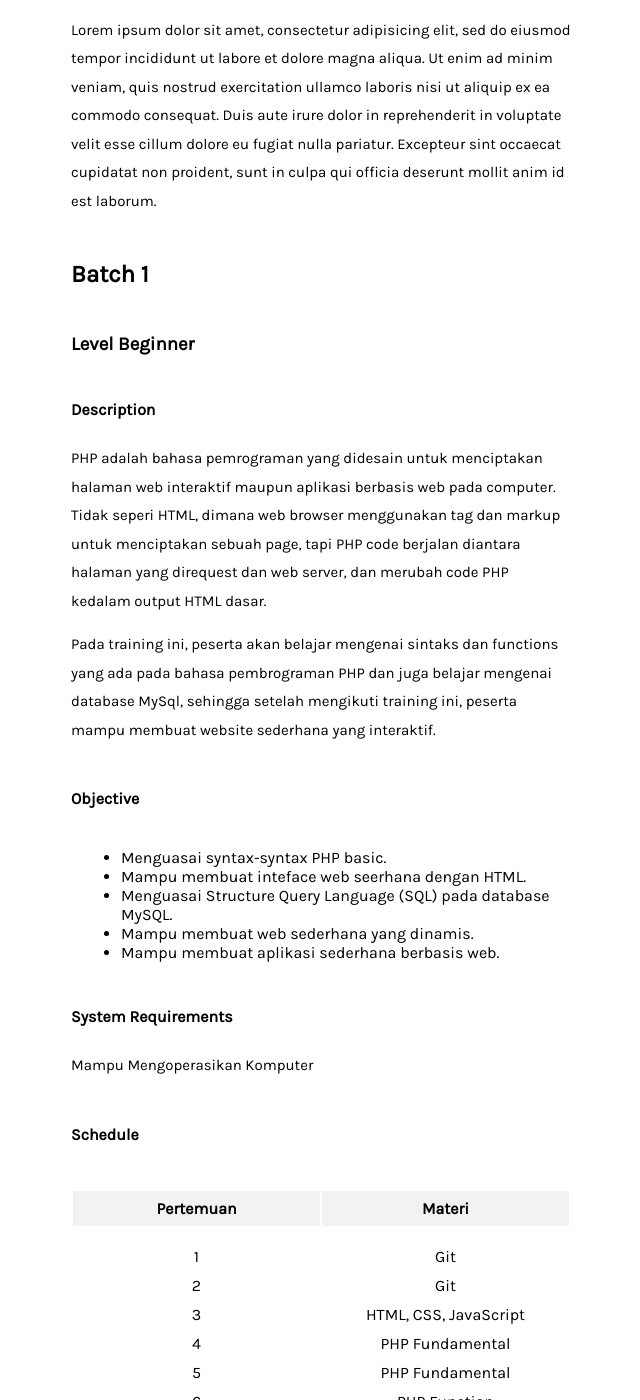
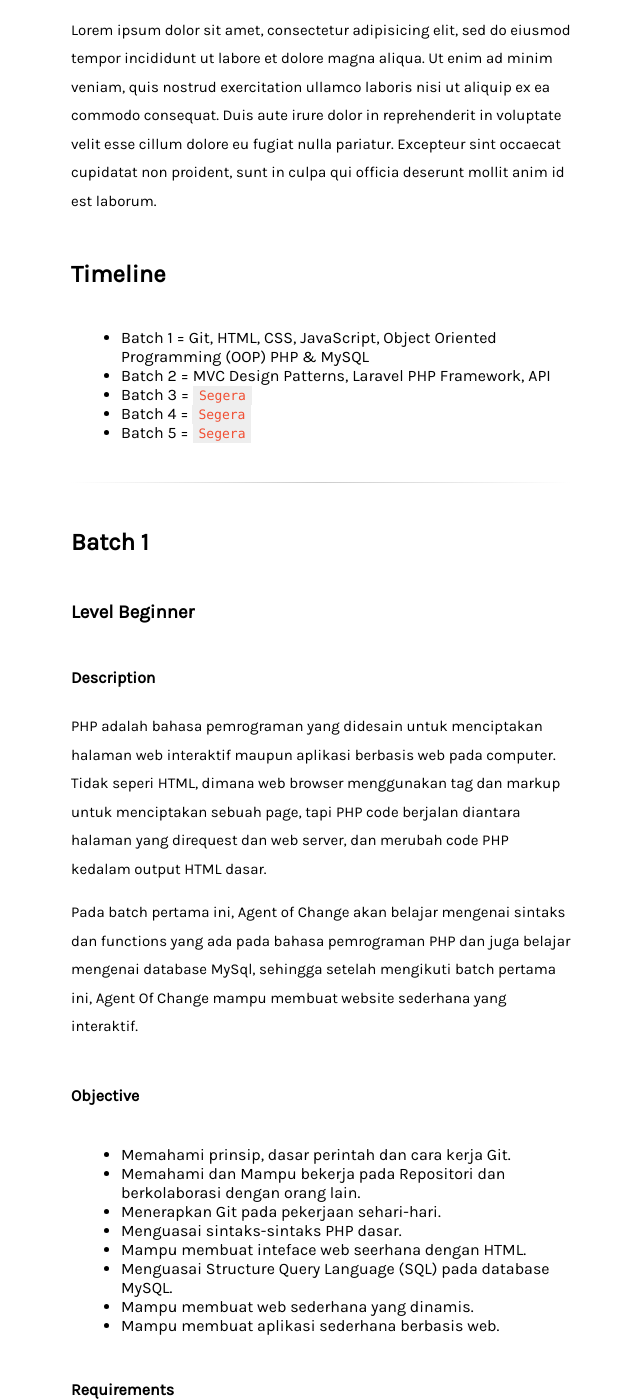
Before and after one commit to abraincode/abraincode.github.io, a Jekyll site: the page built from _posts/2017-02-23-silabus-web.md, in a window 1280 px wide and 1400 px high, scrolled down 412 px. Shown: the whole window, without its empty margins (319-959 px from the left). Built offline with Jekyll 4.4.1, drawn with Linux system fonts in a browser that asks for light colours; some of the changed text lies outside the part shown.

Commit message:
tambah timeline, objective & requirements

```diff
--- a/_posts/2017-02-23-silabus-web.md
+++ b/_posts/2017-02-23-silabus-web.md
@@ -8,6 +8,17 @@ updated: 2017-02-23 08:07
 ## Introduction
 
 Lorem ipsum dolor sit amet, consectetur adipisicing elit, sed do eiusmod tempor incididunt ut labore et dolore magna aliqua. Ut enim ad minim veniam, quis nostrud exercitation ullamco laboris nisi ut aliquip ex ea commodo consequat. Duis aute irure dolor in reprehenderit in voluptate velit esse cillum dolore eu fugiat nulla pariatur. Excepteur sint occaecat cupidatat non proident, sunt in culpa qui officia deserunt mollit anim id est laborum.
+
+## Timeline
+
+- Batch 1 = Git, HTML, CSS, JavaScript, Object Oriented Programming (OOP) PHP & MySQL
+- Batch 2 = MVC Design Patterns, Laravel PHP Framework, API
+- Batch 3 = `Segera`
+- Batch 4 = `Segera`
+- Batch 5 = `Segera`
+
+<div class="divider"></div>
+
 ## Batch 1
 
 ### Level Beginner
@@ -15,17 +26,21 @@ Lorem ipsum dolor sit amet, consectetur adipisicing elit, sed do eiusmod tempor
 #### Description
 PHP adalah bahasa pemrograman yang didesain untuk menciptakan halaman web interaktif maupun aplikasi berbasis web pada computer. Tidak seperi HTML, dimana web browser menggunakan tag dan markup untuk menciptakan sebuah page, tapi PHP code berjalan diantara halaman yang direquest dan web server, dan merubah code PHP kedalam output HTML dasar.
 
-Pada training ini, peserta akan belajar mengenai sintaks dan functions yang ada pada bahasa pembrograman PHP dan juga belajar mengenai database MySql, sehingga setelah mengikuti training ini, peserta mampu membuat website sederhana yang interaktif.
+Pada batch pertama ini, Agent of Change akan belajar mengenai sintaks dan functions yang ada pada bahasa pemrograman PHP dan juga belajar mengenai database MySql, sehingga setelah mengikuti batch pertama ini, Agent Of Change mampu membuat website sederhana yang interaktif.
 
 #### Objective
-- Menguasai syntax-syntax PHP basic.
+- Memahami prinsip, dasar perintah dan cara kerja Git.
+- Memahami dan Mampu bekerja pada Repositori dan berkolaborasi dengan orang lain.
+- Menerapkan Git pada pekerjaan sehari-hari.
+- Menguasai sintaks-sintaks PHP dasar.
 - Mampu membuat inteface web seerhana dengan HTML.
 - Menguasai Structure Query Language (SQL) pada database MySQL.
 - Mampu membuat web sederhana yang dinamis.
 - Mampu membuat aplikasi sederhana berbasis web.
 
-#### System Requirements
-Mampu Mengoperasikan Komputer
+#### Requirements
+- Niat, Ikhtiar dan Tawakal.
+- Mampu Mengoperasikan Komputer.
 
 #### Schedule
 
@@ -57,10 +72,24 @@ Mampu Mengoperasikan Komputer
 #### Description
 Laravel merupakan framework PHP yang dirancang untuk membangun situs web dengan teknik pengembangan yang mudah dipahami karena mengikuti pola MVC (Model View Controller).
 
-Pada training ini diharapkan mampu membantu meningkatkan kemampuan dan kinerja peserta dalam memperbaharui dan membangun website yang lebih mudah dan cepat, serta memiliki kinerja akses yang cepat.
+Pada batch kedua ini diharapkan mampu membantu meningkatkan kemampuan dan kinerja Agent Of Change dalam memperbaharui dan membangun website yang lebih mudah dan cepat, serta memiliki kinerja akses yang cepat.
 
-#### System Requirements
-PHP Fundamental
+#### Objective
+- Menerapkan Git pada pekerjaan sehari-hari.
+- Memahami cara kerja Arsitektur MVC (Model-View-Controller) Design Pattern.
+- Memahami dasar perintah dan cara kerja Laravel PHP Framework.
+- Menggunakan Testing PHP Unit pada Laravel.
+- Mampu Menggunakan Blade Templating dan Elixir pada Laravel.
+- Mampu menggunakan Olequent Object Realtional Mapping (ORM).
+- Mampu Membuat RESTful API.
+- Memahami Model Relasional pada Database.
+- Mampu *Mendeploy* aplikasi di Heroku
+- Mampu membuat web sederhana yang dinamis dengan MVC Design Pattern.
+- Mampu membuat aplikasi sederhana berbasis web dengan cepat.
+
+#### Requirements
+- Niat, Ikhtiar dan Tawakal.
+- Memahami PHP Fundametal (Dasar).
 
 #### Schedule
 
```
